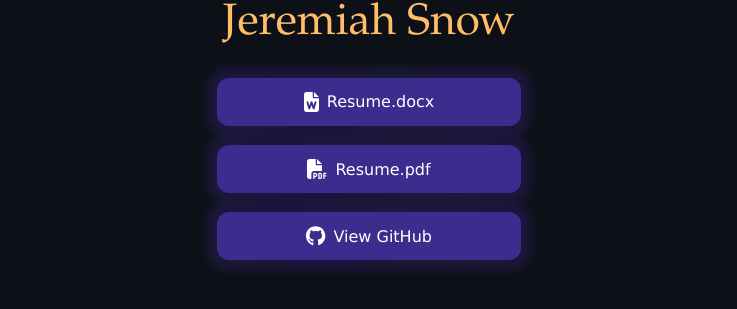
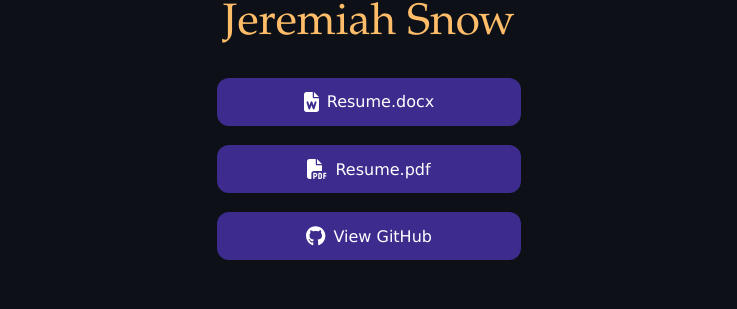
Before and after one commit to jlsnow301/jlsnow301.github.io, a React (Create React App) app: page / in a window 1280 px wide. Shown: the part 310-619 px from the top of the page, without its empty margins (271-1008 px from the left). Built offline with nearby package versions, Linux system fonts and the light colour scheme.

Commit message:
button opacity

```diff
--- a/src/scss/button.scss
+++ b/src/scss/button.scss
@@ -56,7 +56,7 @@ $violet: #3d2c8d;
   filter: blur(5px);
   height: calc(100% + 20px);
   left: -10px;
-  opacity: 0.3;
+  opacity: 0;
   position: absolute;
   transition: opacity 0.3s ease-in-out;
   width: calc(100% + 20px);
```
